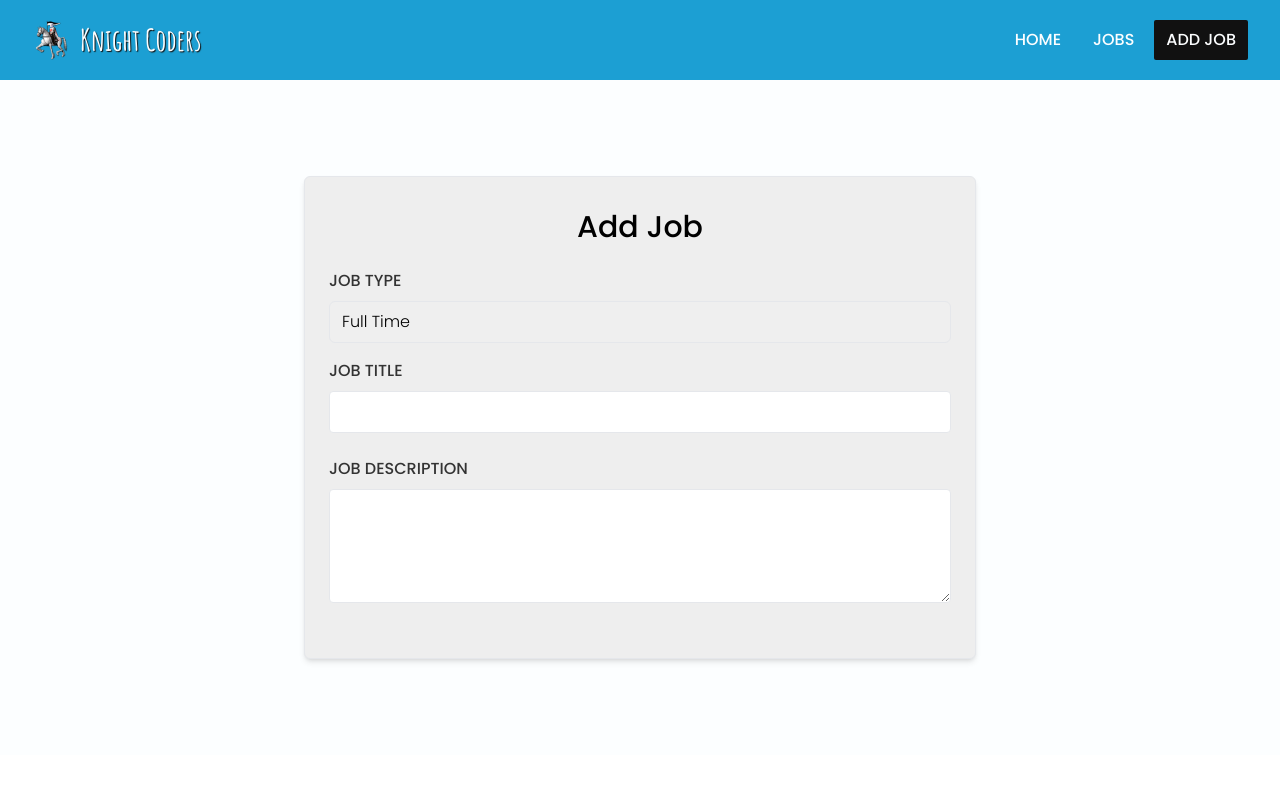
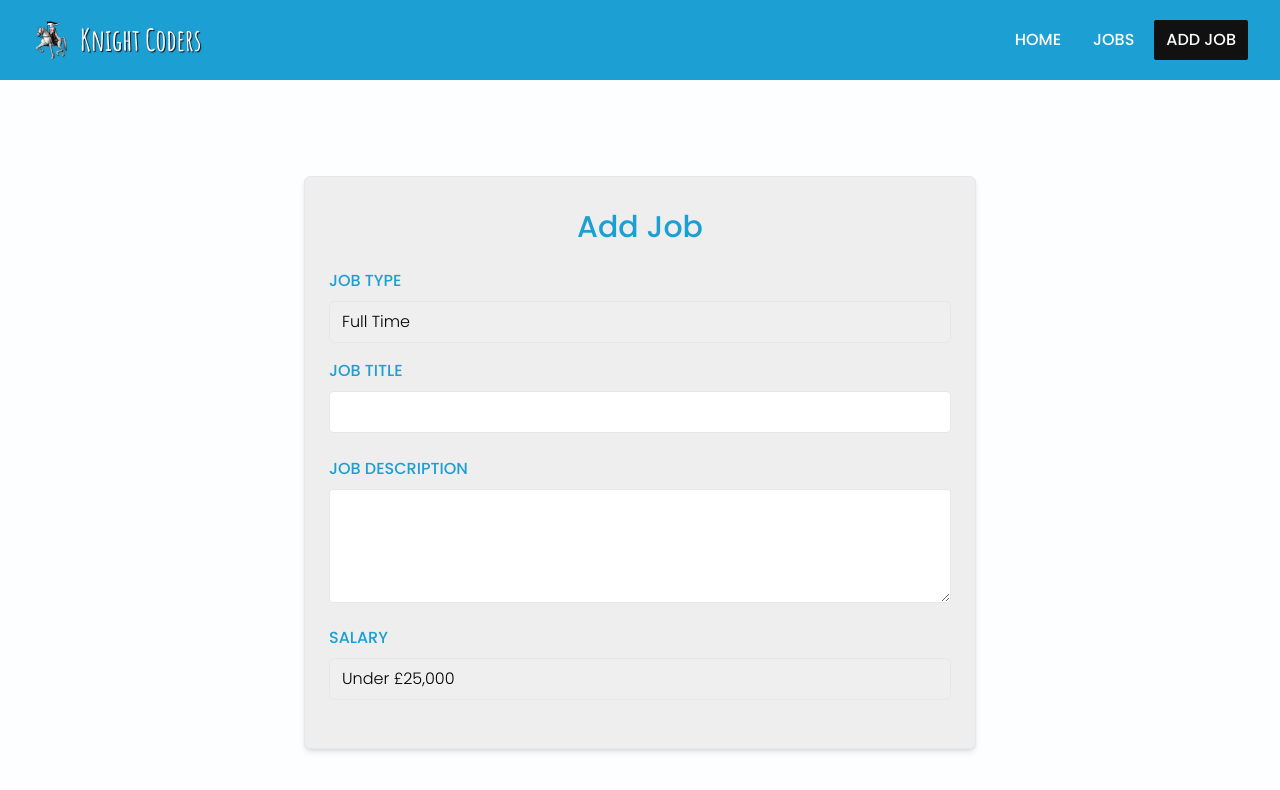
Before and after one commit to Nimira43/Knight-Coders, a Vue app: page /jobs/add in a window 1280 px wide. Shown: the top 790 px of the page. Built offline with nearby package versions, Linux system fonts and the light colour scheme.

Commit message:
Salary select box

```diff
--- a/src/views/AddJobView.vue
+++ b/src/views/AddJobView.vue
@@ -3,11 +3,11 @@
     <div class="container m-auto max-w-2xl py-24">
       <div class="bg-grey-light px-6 py-8 mb-4 shadow-md rounded-md border m-4 md:m-0">
         <form>
-          <h2 class="text-3xl text-center font-medium mb-6">Add Job</h2>
+          <h2 class="text-3xl text-center font-medium mb-6 text-main">Add Job</h2>
           <div class="mb-4">
             <label
               for="type"
-              class="block text-grey-dark font-medium mb-2 uppercase"
+              class="block text-main font-medium mb-2 uppercase"
             >
               Job Type
             </label>
@@ -27,7 +27,7 @@
 
           <div class="mb-4">
             <label
-              class="block text-grey-dark font-medium mb-2 uppercase"
+              class="block text-main font-medium mb-2 uppercase"
             >
               Job Title
             </label>
@@ -42,7 +42,7 @@
           <div class="mb-4">
             <label
               for="description"
-              class="block text-grey-dark font-medium mb-2 uppercase"
+              class="block text-main font-medium mb-2 uppercase"
             >
               Job Description
             </label>
@@ -55,6 +55,36 @@
               required
             ></textarea>
           </div>
+          <div class="mb-4">
+            <label
+              for="salary"
+              class="block text-main font-medium mb-2 uppercase"
+            >
+              Salary
+            </label>
+            <select
+              name="salary"
+              id="salary"
+              class="border rounded-md w-full py-2 px-3"
+              required
+            >
+              <option value="Under £25,000">Under £25,000</option>
+              <option value="£25,000 - £30,000">£25,000 - £30,000</option>
+              <option value="£30,000 - £40,000">£30,000 - £40,000</option>
+              <option value="£40,000 - £50,000">£40,000 - £50,000</option>
+              <option value="£50,000 - £60,000">£50,000 - £60,000</option>
+              <option value="£60,000 - £70,000">£60,000 - £70,000</option>
+              <option value="£70,000 - £80,000">£70,000 - £80,000</option>
+              <option value="£80,000 - £90,000">£80,000 - £90,000</option>
+              <option value="£90,000 - £100,000">£90,000 - £100,000</option>
+              <option value="£100,000 - £125,000">100,000 - £125,000</option>
+              <option value="£125,000 - £150,000">125,000 - £150,000</option>
+              <option value="£150,000 - £175,000">£150,000 - £175,000</option>
+              <option value="£175,000 - £200,000">£175,000 - £200,000</option>
+              <option value="Over £200,000">Over £200,000</option>
+
+            </select>
+          </div>
         </form>
       </div>
     </div>
```
